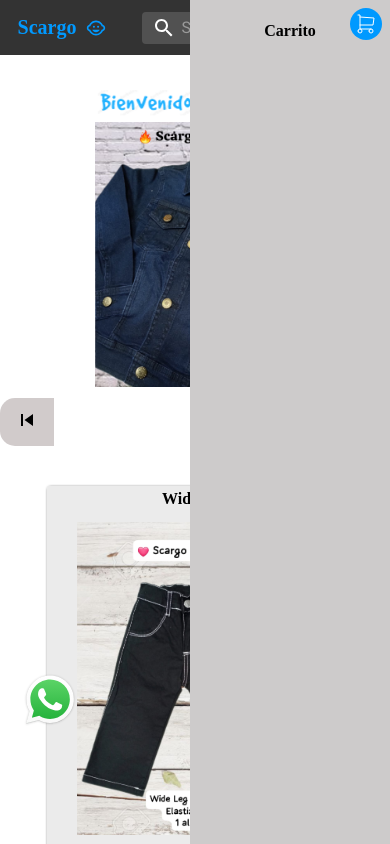
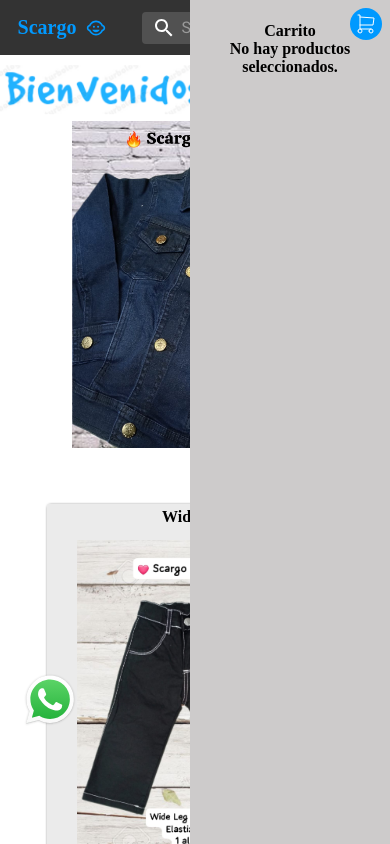
Before and after one commit to ing-lp-tech/ecommerce-scargo, a React (Vite) app: page / in a window 390 px wide. Both pictures are taken after a click on the label 366 px from the left and 24 px from the top of the page. Shown: the top 844 px of the page. Built offline with nearby package versions, Linux system fonts and the light colour scheme.

Commit message:
feat:add styles css for mobile

```diff
--- a/src/App.css
+++ b/src/App.css
@@ -9,3 +9,10 @@
 .pages {
   margin-top: 11vh;
 }
+
+@media (max-width: 768px) {
+  /* Estilos para pantallas grandes */
+  .pages {
+    margin-top: 8vh;
+  }
+}
--- a/src/components/Home/CartBuy.jsx
+++ b/src/components/Home/CartBuy.jsx
@@ -78,9 +78,10 @@ const CartBuy = () => {
       <input className="inputCar" id={cartCheckboxId} type="checkbox" />
       <aside className="cart">
         <h4>Carrito</h4>
-
+        {cart.length > 0 ? (
           <ul>
-          {newCart.map(({ title, id, precio, description, images, talles }) => (
+            {newCart.map(
+              ({ title, id, precio, description, images, talles }) => (
                 <CartItem
                   nombre={title}
                   id={id}
@@ -90,9 +91,12 @@ const CartBuy = () => {
                   images={images}
                   talles={talles}
                 />
-          ))}
+              )
+            )}
           </ul>
-
+        ) : (
+          <h4>No hay productos seleccionados.</h4>
+        )}
         {/*  <button onClick={clearCart}>
           <ClearCartIcon />
         </button> */}
--- a/src/components/productDetail/Medidas.jsx
+++ b/src/components/productDetail/Medidas.jsx
@@ -58,7 +58,12 @@ const Medidas = ({ talles }) => {
 
   return (
     <div className="talles">
-      <Stack direction="row" spacing={2} justifyContent={"center"}>
+      {/* <Stack direction="row" spacing={2} justifyContent={"center"}> */}
+      <Stack
+        direction={{ xs: "column", sm: "row" }} // Cambia la dirección en móvil y desktop
+        spacing={2}
+        justifyContent={"center"}
+      >
         {Object.entries(talles).map(([talla, cantidad]) => (
           <div className="talleIndividual" key={talla}>
             <h4>
--- a/src/pages/Home.jsx
+++ b/src/pages/Home.jsx
@@ -7,11 +7,13 @@ const Home = () => {
   const { prodSearch } = useGlobalContext();
   return (
     <div className="home">
-      <img
-        className="imageBienvenidos"
-        src="/imagenes/bienvenidoScargo.png"
-        alt=""
-      />
+      <div className="divImage">
+        <img
+          className="imageBienvenidos"
+          src="/imagenes/bienvenidoScargo.png"
+          alt=""
+        />
+      </div>
 
       <Carousel />
       <div className="products">
--- a/src/styles/home/carousel.css
+++ b/src/styles/home/carousel.css
@@ -45,3 +45,27 @@
 .carousel-button:hover {
   background: rgba(0, 0, 0, 0.8);
 }
+/* Estilos para dispositivos móviles (hasta 768) */
+
+@media (max-width: 768px) {
+  /* Estilos CSS para pantallas pequeñas */
+  .carousel-button.next {
+    display: none;
+  }
+  .carousel-button.prev {
+    display: none;
+  }
+
+  .carousel-container {
+    display: flex;
+    justify-content: center;
+    align-items: center;
+    margin: 0 auto 5vh;
+    width: 100;
+    /* height: 300px; */
+  }
+  .carousel {
+    position: relative;
+    max-width: 90%;
+  }
+}
--- a/src/styles/home/products.css
+++ b/src/styles/home/products.css
@@ -127,9 +127,16 @@
     width: 100vw;
   }
 } */
-@media (min-width: 769px) {
-  /* Estilos para pantallas grandes */
+/* @media (min-width: 769px) {
   .imageBienvenidos {
     width: 50vw;
   }
+} */
+@media (max-width: 769px) {
+  /* Estilos para pantallas grandes */
+  .imageBienvenidos {
+    width: 100vw;
+    margin-left: 0;
+    margin-right: 0;
+  }
 }
```
Lines whose indentation alone changed are shown as unchanged.
